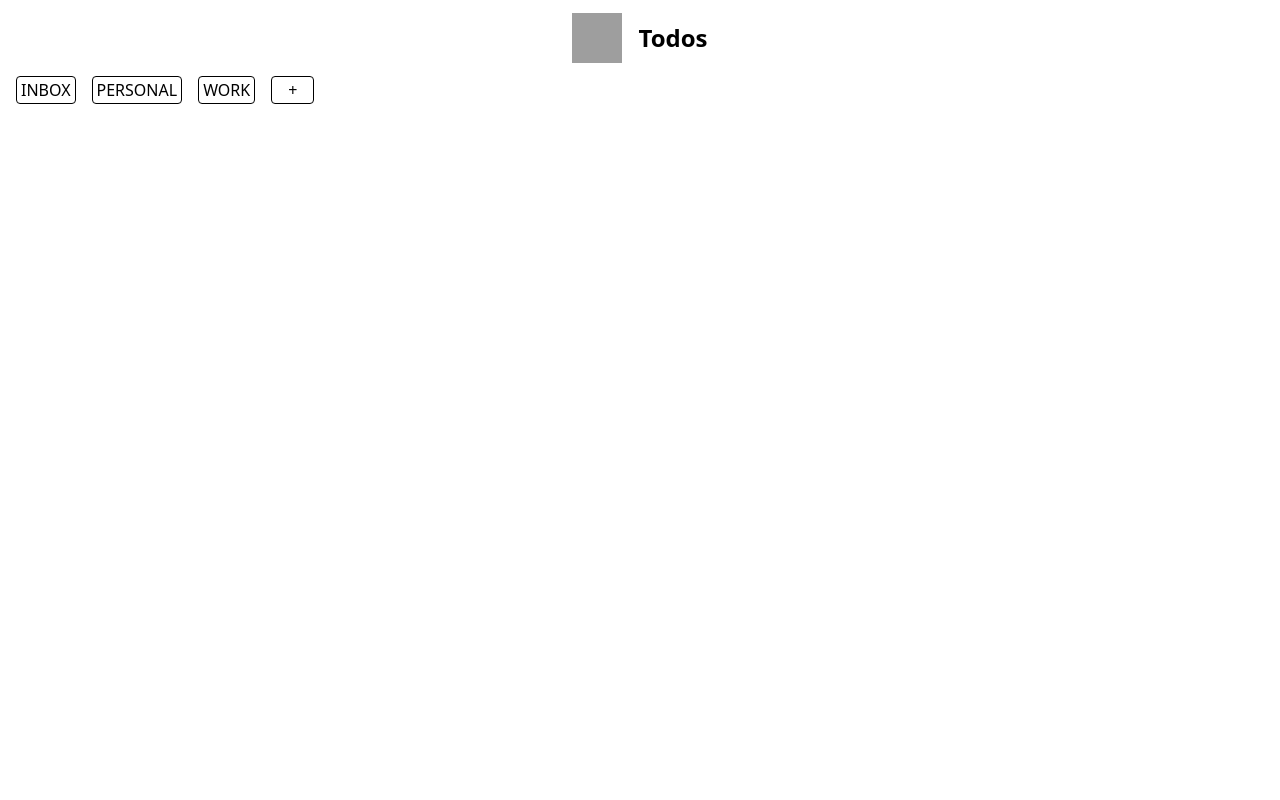
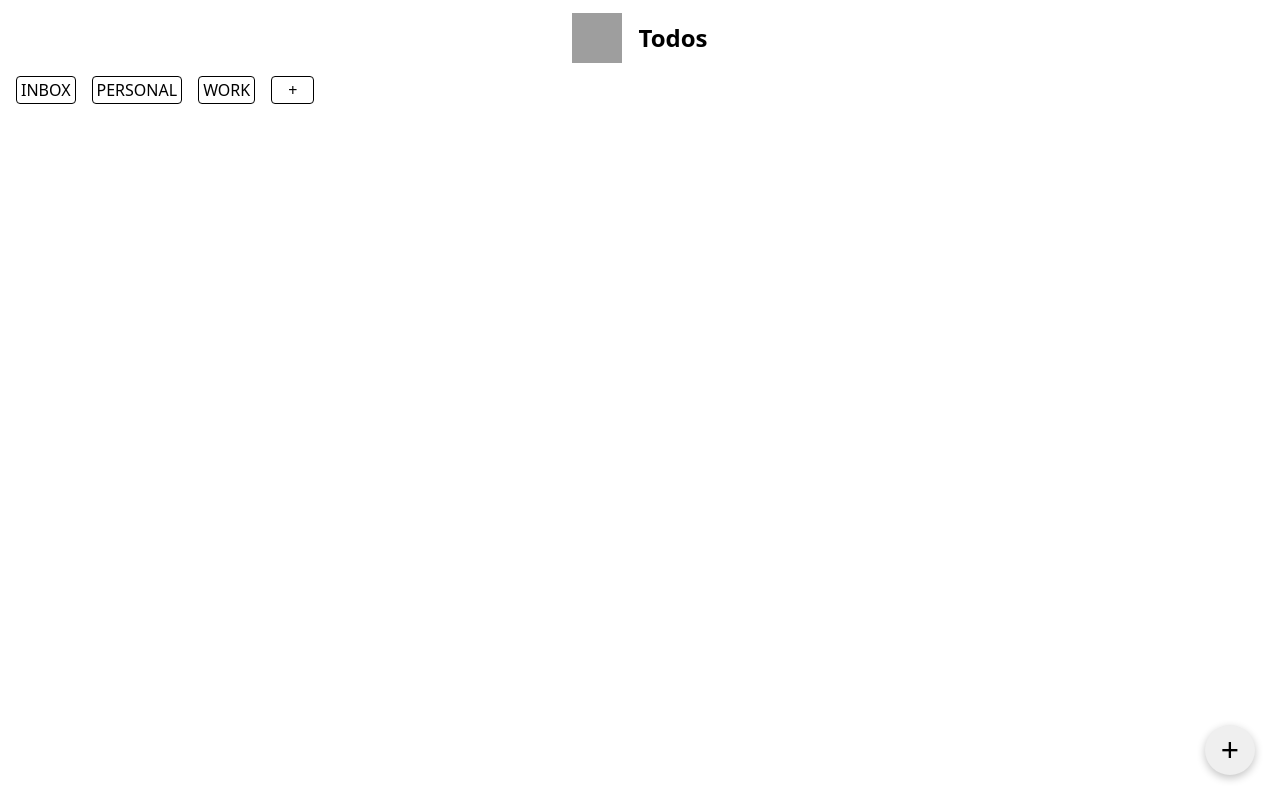
Before and after one commit to shravzzv/ODIN-Todo-list-project, a website built with webpack: page dist/index.html in a window 1280 px wide. Built offline with nearby package versions, Linux system fonts and the light colour scheme; grey boxes are pictures that could not be loaded.

Commit message:
feat: Add addTodo component

```diff
--- /dev/null
+++ b/src/components/addTodo.js
@@ -0,0 +1,10 @@
+const AddTodo = () => {
+  const element = document.createElement('button')
+
+  element.className = 'addTodo'
+  element.textContent = '+'
+
+  return element
+}
+
+export default AddTodo
--- a/src/index.js
+++ b/src/index.js
@@ -4,9 +4,11 @@ import Todo from './todos/createTodo'
 import List from './lists/createList'
 import Logo from './components/logo'
 import Tabs from './components/tabs'
+import AddTodo from './components/addTodo'
 
 document.addEventListener('DOMContentLoaded', () => {
   const content = document.querySelector('#content')
   content.appendChild(Logo())
   content.appendChild(Tabs())
+  content.appendChild(AddTodo())
 })
--- a/src/styles/main.css
+++ b/src/styles/main.css
@@ -80,3 +80,17 @@ img {
 .tabs > button:last-of-type {
   padding: 0.25em 1em;
 }
+
+/* addTodo */
+
+.addTodo {
+  width: 50px;
+  height: 50px;
+  border-radius: 50%;
+  position: absolute;
+  bottom: 25px;
+  right: 25px;
+  font-size: 2rem;
+  border: none;
+  box-shadow: rgba(0, 0, 0, 0.24) 0px 3px 8px;
+}
```
